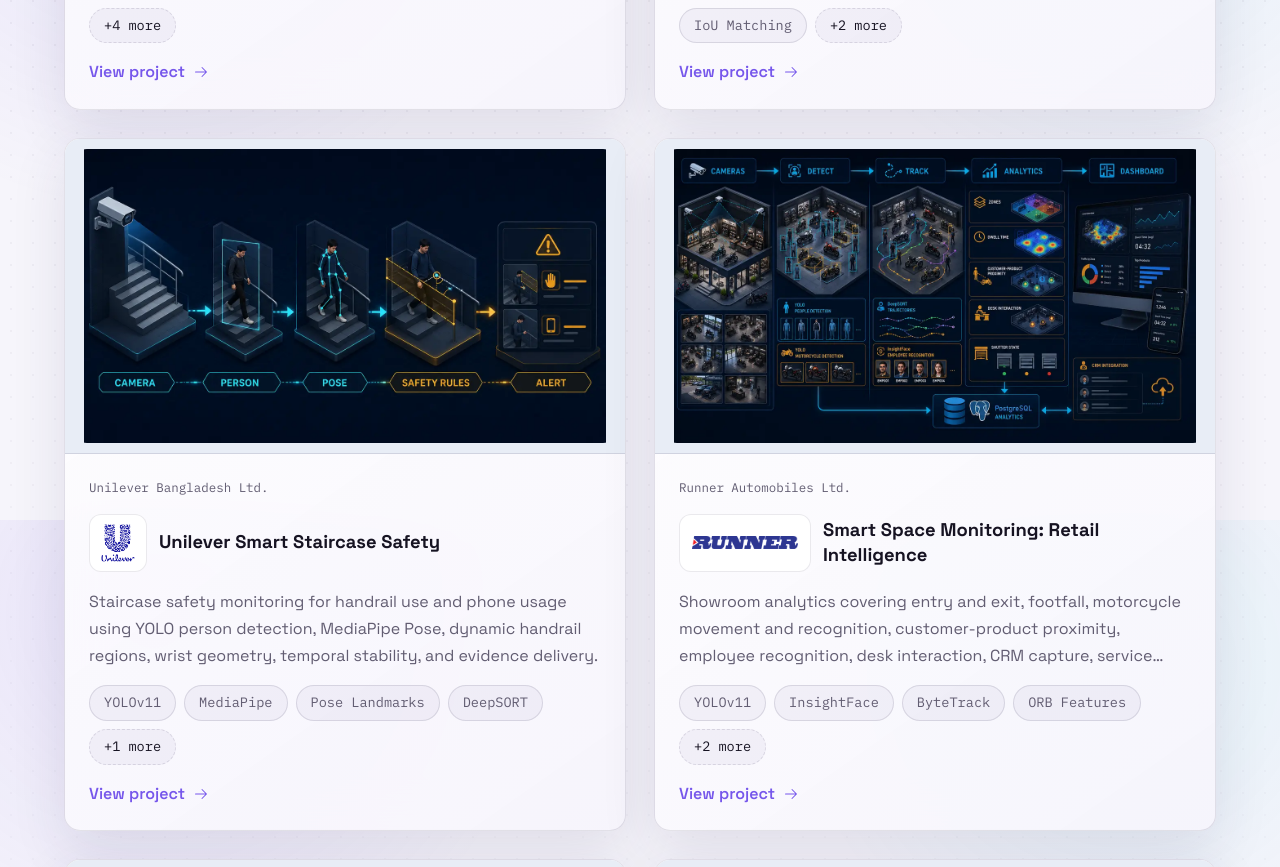
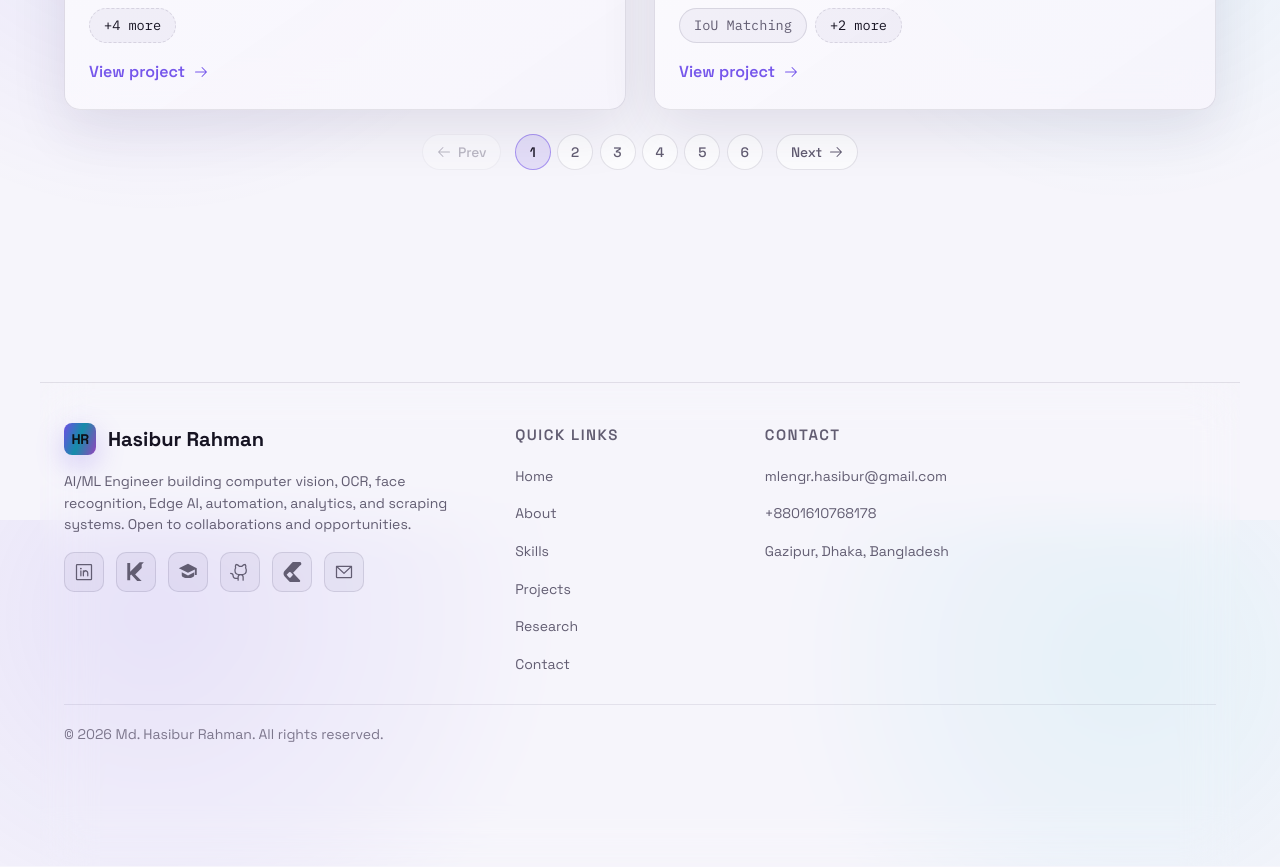
Before and after one commit to Hasibur013/hasib_ML_portfolio, a React (Vite) app: page /projects in a window 1280 px wide. Shown: the part 1880-2747 px from the top of the page. Built offline with nearby package versions, Linux system fonts and the light colour scheme.

Commit message:
Add pagination to Projects component and enhance CSS styles for improved navigation and layout

```diff
--- a/src/components/Projects.jsx
+++ b/src/components/Projects.jsx
@@ -1,4 +1,4 @@
-import { useMemo, useState } from "react";
+import { useEffect, useMemo, useState } from "react";
 import { Link } from "react-router-dom";
 import {
   isListedProject,
@@ -8,6 +8,8 @@ import {
   projects,
 } from "../data/projects";
 import Icon from "./Icon";
+
+const PAGE_SIZE = 4;
 
 const TYPE_ICONS = {
   All: "repo",
@@ -149,6 +151,52 @@ function subtitleFor({ personalOnly, featuredOnly, category, domain, role, count
   return `Showing ${count} projects · ${bits.join(" · ")}`;
 }
 
+function ProjectsPagination({ page, totalPages, onChange }) {
+  if (totalPages <= 1) return null;
+
+  const pages = Array.from({ length: totalPages }, (_, i) => i + 1);
+
+  return (
+    <nav className="projects-pagination" aria-label="Projects pages">
+      <button
+        type="button"
+        className="projects-page-btn"
+        disabled={page <= 1}
+        onClick={() => onChange(page - 1)}
+        aria-label="Previous page"
+      >
+        <Icon name="arrowLeft" size={16} />
+        Prev
+      </button>
+
+      <div className="projects-page-numbers">
+        {pages.map((n) => (
+          <button
+            key={n}
+            type="button"
+            className={`projects-page-num${page === n ? " is-active" : ""}`}
+            aria-current={page === n ? "page" : undefined}
+            onClick={() => onChange(n)}
+          >
+            {n}
+          </button>
+        ))}
+      </div>
+
+      <button
+        type="button"
+        className="projects-page-btn"
+        disabled={page >= totalPages}
+        onClick={() => onChange(page + 1)}
+        aria-label="Next page"
+      >
+        Next
+        <Icon name="arrowRight" size={16} />
+      </button>
+    </nav>
+  );
+}
+
 export default function Projects({
   defaultFilter = "All",
   asPage = false,
@@ -158,6 +206,7 @@ export default function Projects({
   const [category, setCategory] = useState(defaultFilter);
   const [domain, setDomain] = useState("All");
   const [role, setRole] = useState("All");
+  const [page, setPage] = useState(1);
 
   const visible = useMemo(() => {
     let list = projects.filter(isListedProject);
@@ -172,6 +221,24 @@ export default function Projects({
 
     return list;
   }, [category, domain, role, featuredOnly, personalOnly]);
+
+  const totalPages = Math.max(1, Math.ceil(visible.length / PAGE_SIZE));
+  const currentPage = Math.min(page, totalPages);
+  const paged = useMemo(() => {
+    if (!asPage) return visible;
+    const start = (currentPage - 1) * PAGE_SIZE;
+    return visible.slice(start, start + PAGE_SIZE);
+  }, [asPage, visible, currentPage]);
+
+  useEffect(() => {
+    setPage(1);
+  }, [category, domain, role]);
+
+  const changePage = (next) => {
+    const clamped = Math.min(Math.max(1, next), totalPages);
+    setPage(clamped);
+    document.getElementById("projects")?.scrollIntoView({ behavior: "smooth", block: "start" });
+  };
 
   return (
     <section
@@ -243,14 +310,21 @@ export default function Projects({
               role,
               count: visible.length,
             })}
+            {visible.length > PAGE_SIZE
+              ? ` · Page ${currentPage} of ${totalPages}`
+              : ""}
           </p>
         )}
 
         <div className="projects-list projects-card-grid">
-          {visible.map((project) => (
+          {paged.map((project) => (
             <ProjectCard key={project.id} project={project} />
           ))}
         </div>
+
+        {asPage && (
+          <ProjectsPagination page={currentPage} totalPages={totalPages} onChange={changePage} />
+        )}
 
         {asPage && visible.length === 0 && (
           <p className="projects-empty">No projects match these filters. Try another role or domain.</p>
--- a/src/overrides.css
+++ b/src/overrides.css
@@ -1103,6 +1103,64 @@ main#main-content:not(.home-page) > .section:first-child > .container,
   max-width: 420px;
   text-align: left;
   color: var(--text-secondary);
+}
+
+.projects-pagination {
+  display: flex;
+  flex-wrap: wrap;
+  align-items: center;
+  justify-content: center;
+  gap: 0.65rem 0.85rem;
+  margin: 1.5rem 0 0.25rem;
+}
+
+.projects-page-btn,
+.projects-page-num {
+  display: inline-flex;
+  align-items: center;
+  justify-content: center;
+  gap: 0.35rem;
+  min-height: 2.25rem;
+  padding: 0.4rem 0.85rem;
+  border: 1px solid color-mix(in srgb, var(--border-default) 90%, transparent);
+  border-radius: 999px;
+  background: color-mix(in srgb, var(--bg-default) 82%, transparent);
+  color: var(--text-secondary);
+  font-family: var(--font-sans);
+  font-size: 0.86rem;
+  font-weight: 500;
+  cursor: pointer;
+  transition: background 0.18s ease, border-color 0.18s ease, color 0.18s ease;
+}
+
+.projects-page-num {
+  min-width: 2.25rem;
+  padding-inline: 0.65rem;
+}
+
+.projects-page-btn:hover:not(:disabled),
+.projects-page-num:hover {
+  border-color: color-mix(in srgb, var(--accent-primary) 42%, var(--border-default));
+  color: var(--text-primary);
+  background: color-mix(in srgb, var(--accent-primary) 8%, transparent);
+}
+
+.projects-page-num.is-active {
+  border-color: color-mix(in srgb, var(--accent-primary) 55%, transparent);
+  background: color-mix(in srgb, var(--accent-primary) 14%, transparent);
+  color: var(--text-primary);
+}
+
+.projects-page-btn:disabled {
+  opacity: 0.4;
+  cursor: not-allowed;
+}
+
+.projects-page-numbers {
+  display: flex;
+  flex-wrap: wrap;
+  gap: 0.4rem;
+  justify-content: center;
 }
 
 .projects-section.is-page .projects-card-grid {
```
